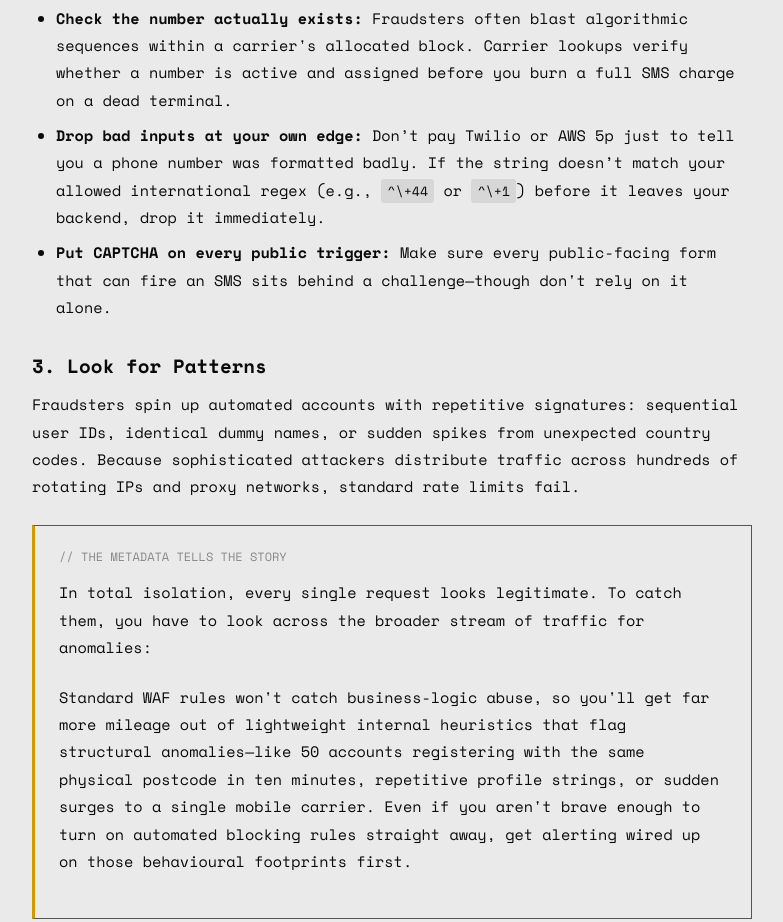
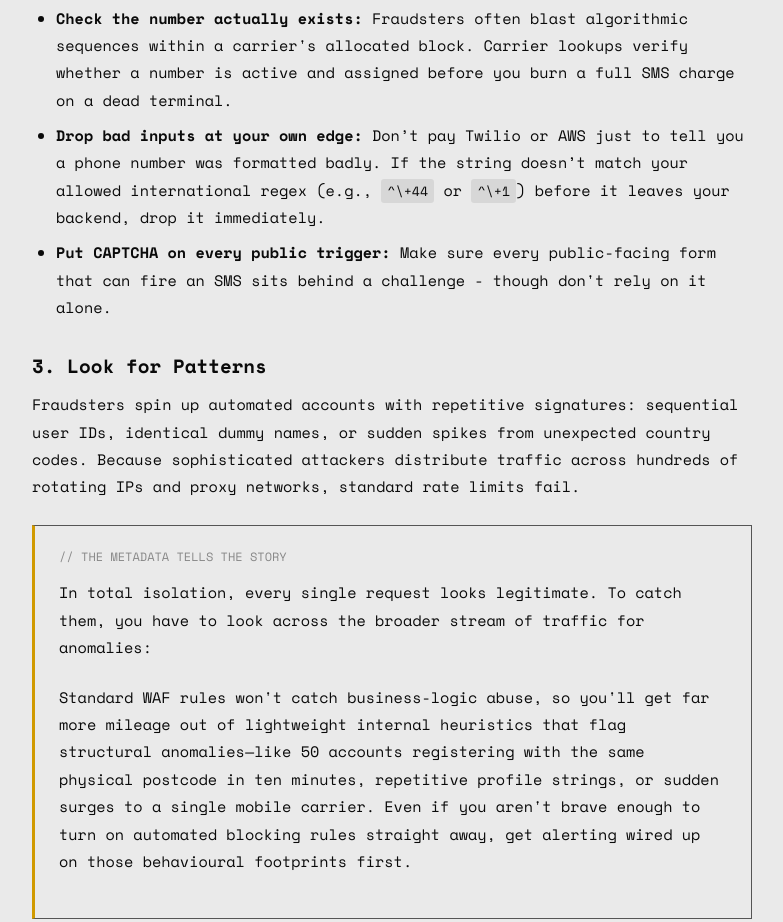
Before and after one commit to Jamian/site, an Astro site: page /blog/the-potential-blind-spot-in-your-onboarding-flow in a window 1280 px wide. Shown: the part 6261-7183 px from the top of the page, without its empty margins (248-1031 px from the left). Built offline with nearby package versions, Linux system fonts and the light colour scheme; Astro itself is replaced by a stand-in of ours.

Commit message:
chore: minor atp post edit

```diff
--- a/src/content/blog/the-potential-blind-spot-in-your-onboarding-flow.mdx
+++ b/src/content/blog/the-potential-blind-spot-in-your-onboarding-flow.mdx
@@ -133,8 +133,8 @@ Before dispatching a paid SMS, run lightweight validation against the number to
 * **Geofence your routes ruthlessly:** If you only do business in the UK and Ireland, shut off global termination. There is zero reason for your application to be texting numbers in Tuvalu or Somalia.
 * **Bin VoIP and virtual numbers:** Services like Google Voice or TextNow are the default playground for this. Screen them out and restrict verification to genuine mobile lines (MNO-backed).
 * **Check the number actually exists:** Fraudsters often blast algorithmic sequences within a carrier's allocated block. Carrier lookups verify whether a number is active and assigned before you burn a full SMS charge on a dead terminal.
-* **Drop bad inputs at your own edge:** Don’t pay Twilio or AWS 5p just to tell you a phone number was formatted badly. If the string doesn’t match your allowed international regex (e.g., `^\+44` or `^\+1`) before it leaves your backend, drop it immediately.
-* **Put CAPTCHA on every public trigger:** Make sure every public-facing form that can fire an SMS sits behind a challenge—though don't rely on it alone.
+* **Drop bad inputs at your own edge:** Don’t pay Twilio or AWS just to tell you a phone number was formatted badly. If the string doesn’t match your allowed international regex (e.g., `^\+44` or `^\+1`) before it leaves your backend, drop it immediately.
+* **Put CAPTCHA on every public trigger:** Make sure every public-facing form that can fire an SMS sits behind a challenge - though don't rely on it alone.
 
 ### 3. Look for Patterns
 
```
